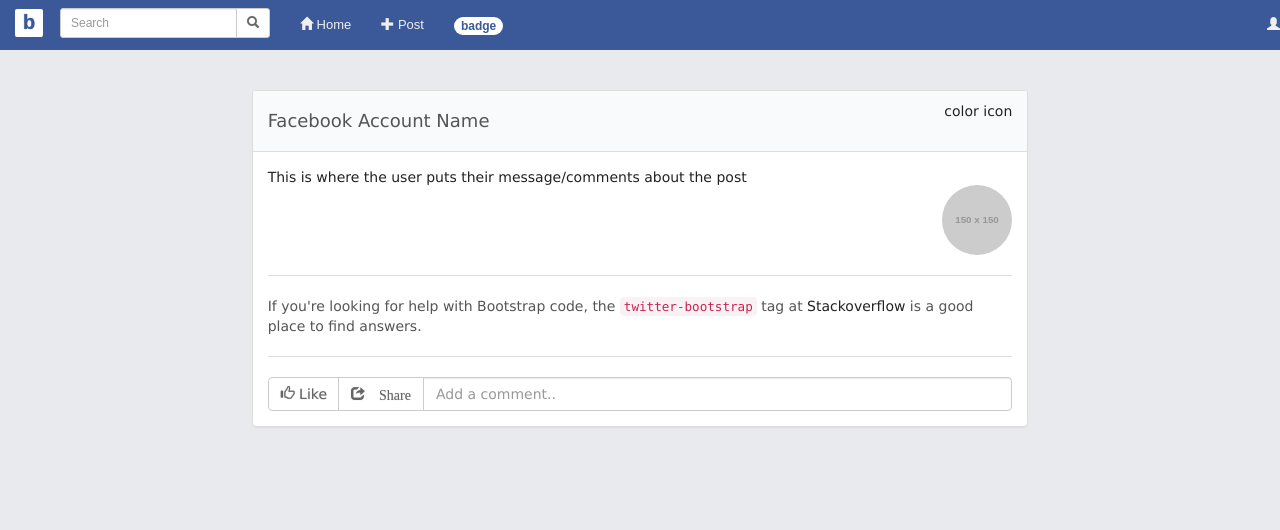
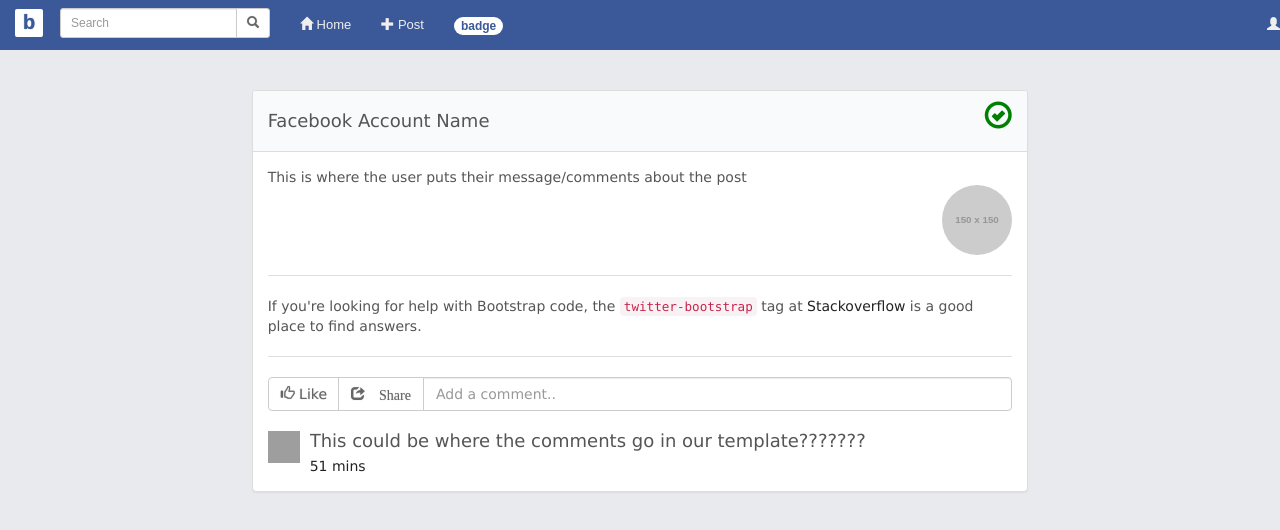
Before and after one commit to gitLee47/FakeNews_Detector_Prototype, a plain HTML site: page partials/index.html in a window 1280 px wide. Drawn offline with nearby package versions, Linux system fonts and the light colour scheme; grey boxes are pictures that could not be loaded; placeholder pictures from the web are drawn by us; files whose address does not match are found by name.

Commit message:
changes to html and css

```diff
--- a/css/stylespost.css
+++ b/css/stylespost.css
@@ -4,6 +4,7 @@ html, body {
    font-family:verdana,arial,sans-serif;
    color:#555555;
 }
+
 
 .nav {
    font-family:Arial,sans-serif;
--- a/partials/index.html
+++ b/partials/index.html
@@ -3,12 +3,18 @@
 	<head>
 		<meta http-equiv="content-type" content="text/html; charset=UTF-8">
 		<meta charset="utf-8">
-		<title>Facebook post</title>
+		<title>Facebook post template</title>
 		<link href="../css/bootstrap.min.css" rel="stylesheet">
 
     <link rel="stylesheet" href="https://maxcdn.bootstrapcdn.com/bootstrap/3.3.7/css/bootstrap.min.css">
     <script src="https://ajax.googleapis.com/ajax/libs/jquery/3.2.0/jquery.min.js"></script>
     <script src="https://maxcdn.bootstrapcdn.com/bootstrap/3.3.7/js/bootstrap.min.js"></script>
+
+    <script>
+$(document).ready(function(){
+    $('[data-toggle="popover"]').popover();
+});
+</script>
 		<!--[if lt IE 9]>
 			<script src="//html5shim.googlecode.com/svn/trunk/html5.js"></script>
 		<![endif]-->
@@ -78,9 +84,9 @@
                           <div class="col-sm-8">
 
                                <div class="panel panel-default">
-                                 <div class="panel-heading"><a href="#" class="pull-right">color icon</a> <h4>Facebook Account Name</h4></div>
+                                 <div class="panel-heading"><a href="#" class="pull-right"><span class="glyphicon glyphicon-ok-circle green" data-toggle="popover" data-content="Some content inside the popover" data-trigger="hover" style="color: green; font-size: 2em;"></span></a> <h4>Facebook Account Name</h4></div>
                                   <div class="panel-body">
-                                    <img src="//placehold.it/150x150" class="img-circle pull-right"> <a href="#">This is where the user puts their message/comments about the post</a>
+                                    <img src="//placehold.it/150x150" class="img-circle pull-right"> This is where the user puts their message/comments about the post
                                     <div class="clearfix"></div>
                                     <hr>
 
@@ -99,12 +105,36 @@
                                     </div>
                                     </form>
 
+<!-- <span class="glyphicon glyphicon-remove-circle"></span> -->
+<!-- <span class="glyphicon glyphicon-ban-circle"></span> -->
+
+                              <div class="comment-form">
+                           <br />
+                       </div>
+                       <div class="comment">
+                            <div class="media">
+                              <div class="media-left">
+                                <a href="#">
+                                  <img class="media-object photo-profile" src="http://0.gravatar.com/avatar/38d618563e55e6082adf4c8f8c13f3e4?s=40&d=mm&r=g" width="32" height="32" alt="...">
+                                </a>
+                              </div>
+                              <div class="media-body">
+
+                               <h4 class="media-heading">This could be where the comments go in our template???????</h4>
+                                <a href="#" class="anchor-time">51 mins</a>
+                              </div>
+                            </div>
+                       </div>
+
+
                                   </div>
+
                                </div>
 
 
             </div>
             <!-- /main -->
+
 
         </div>
     </div>
@@ -112,7 +142,7 @@
 
 
 <!--post modal-->
-<div id="postModal" class="modal fade" tabindex="-1" role="dialog" aria-hidden="true">
+<!-- <div id="postModal" class="modal fade" tabindex="-1" role="dialog" aria-hidden="true">
   <div class="modal-dialog">
   <div class="modal-content">
       <div class="modal-header">
@@ -134,7 +164,7 @@
       </div>
   </div>
   </div>
-</div>
+</div> -->
 	<!-- script references -->
 		<script src="//ajax.googleapis.com/ajax/libs/jquery/2.0.2/jquery.min.js"></script>
 		<script src="../js/bootstrap.min.js"></script>
```
